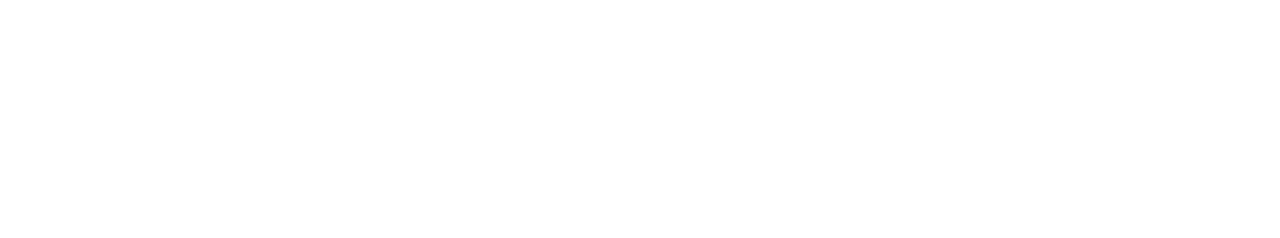
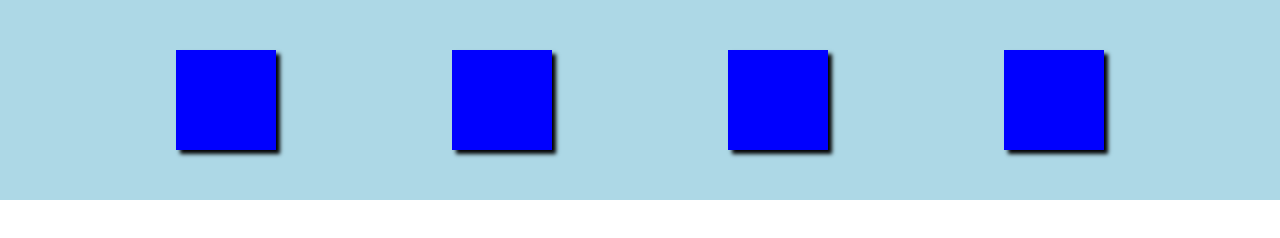
Before and after one commit to guirolim07/teste-git, a plain HTML site: page index.html in a window 1280 px wide. Drawn offline with Linux system fonts and the light colour scheme.

Commit message:
Quadrados estilizados

```diff
--- a/index.html
+++ b/index.html
@@ -3,11 +3,26 @@
 <head>
     <meta charset="UTF-8">
     <meta name="viewport" content="width=device-width, initial-scale=1.0">
+    <link rel="stylesheet" href="style.css">
     <title>Teste Git e GitHub</title>
 </head>
 <body>
-    <div class="quadros"> </div>
-    <div class="circulos"> </div>
+    <div class="quadros">
+        <div></div>
+        <div></div>
+        <div></div>
+        <div></div>
+
+    </div>
+
+
+    <div class="circulos">
+        <div></div>
+        <div></div>
+        <div></div>
+        <div></div>
+
+    </div>
 
 </body>
 </html>
--- a/style.css
+++ b/style.css
@@ -15,3 +15,23 @@ ul, ol, li{
     list-style: none;
 
 }
+
+.quadros {
+    width: 100vw;
+    height: 200px;
+    background-color: lightblue;
+    display: flex;
+    justify-content: space-evenly;
+    align-items: center;
+
+}
+
+.quadros div {
+
+    width: 100px;
+    height: 100px;
+    background-color: blue;
+    box-shadow: 4px 4px 4px black;
+
+
+}
```
